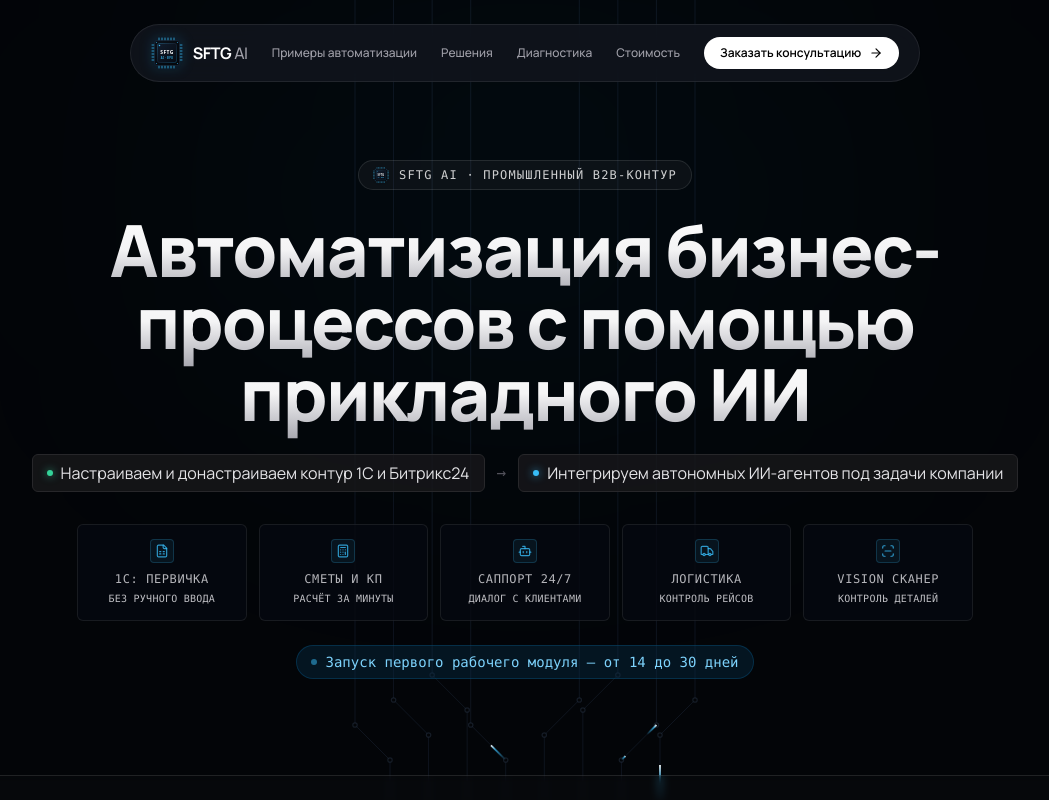
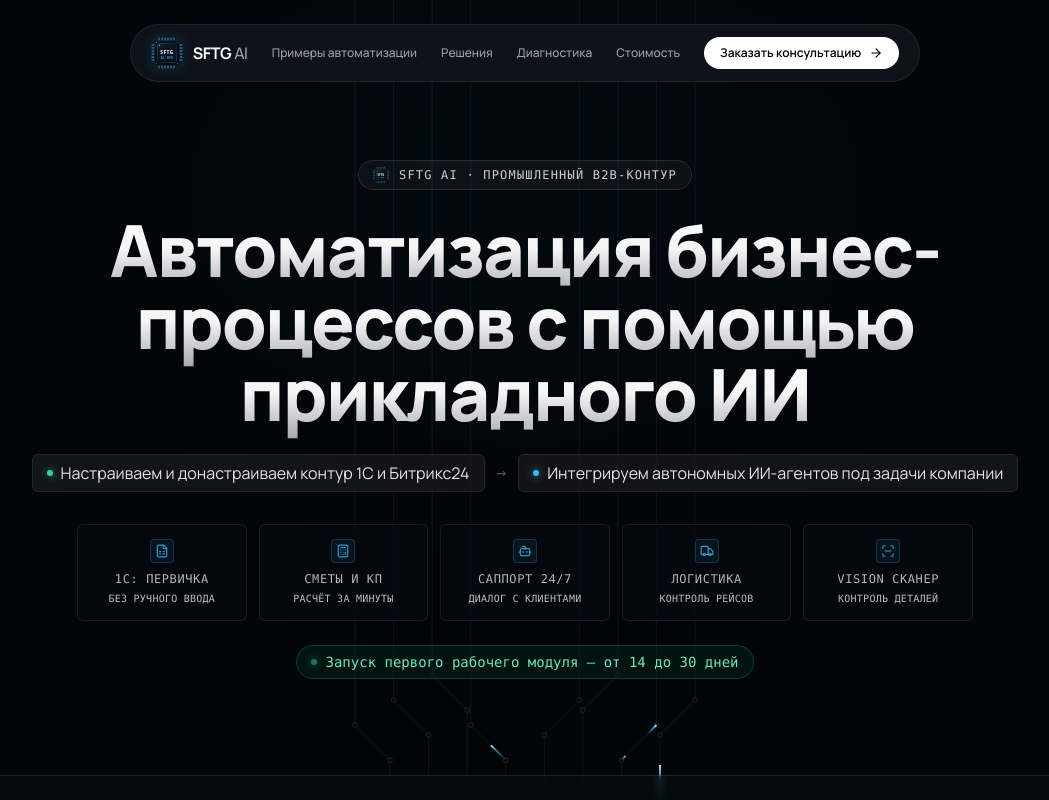
Before and after one commit to akipushdev/softgreat-ai-landing, a React (Vite) app: page / in a window 1280 px wide. Shown: the top 800 px of the page, without its empty margins (115-1164 px from the left). Built offline with nearby package versions, Linux system fonts and the light colour scheme.

Commit message:
style(hero): change launch timeline badge to emerald green status color

```diff
--- a/src/components/Hero.jsx
+++ b/src/components/Hero.jsx
@@ -101,9 +101,9 @@ export default function Hero() {
           </div>
         </div>
 
-        {/* Срок запуска */}
-        <div className="inline-flex items-center gap-2 px-3.5 py-1.5 rounded-full bg-sky-950/40 border border-sky-800/40 text-xs sm:text-sm font-mono text-sky-300">
-          <span className="w-1.5 h-1.5 rounded-full bg-sky-400 animate-pulse" />
+        {/* Срок запуска — зелёный инженерный статус запуска */}
+        <div className="inline-flex items-center gap-2 px-3.5 py-1.5 rounded-full bg-emerald-950/40 border border-emerald-500/25 text-xs sm:text-sm font-mono text-emerald-300">
+          <span className="w-1.5 h-1.5 rounded-full bg-emerald-400 animate-pulse shadow-[0_0_8px_rgba(52,211,153,0.8)]" />
           <span>Запуск первого рабочего модуля — от 14 до 30 дней</span>
         </div>
       </div>
```
